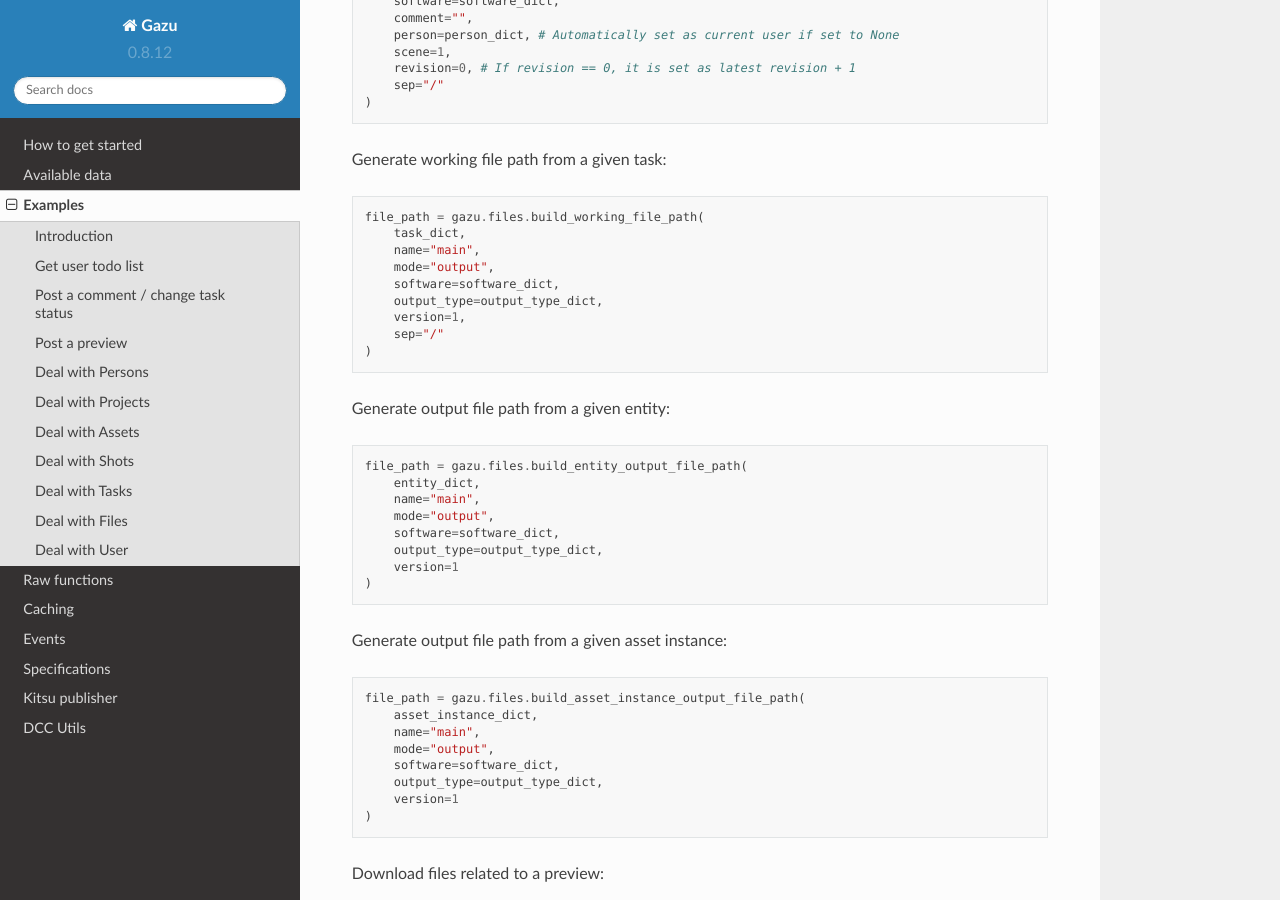
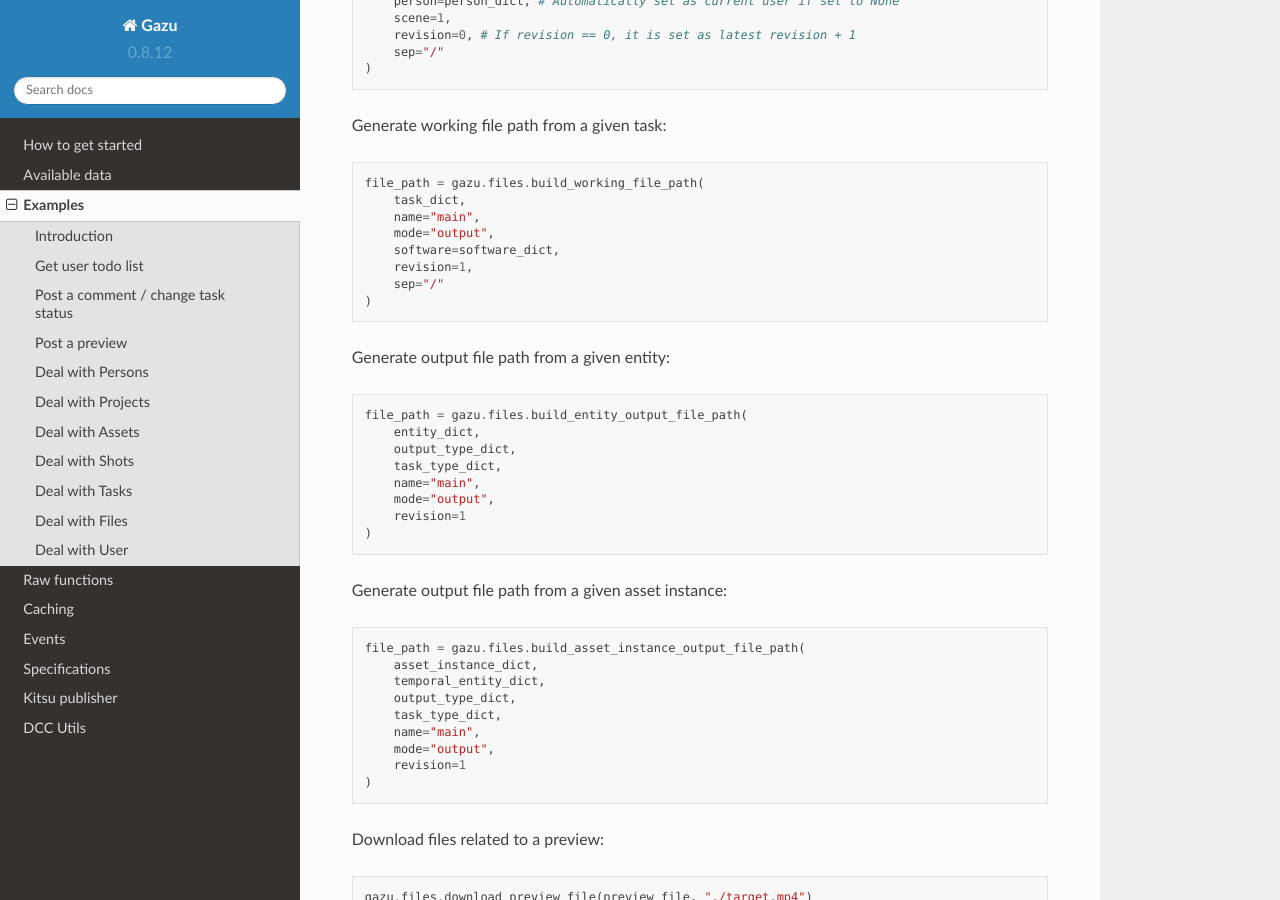
Before and after one commit to cgwire/gazu, a Sphinx documentation site: the page built from docs/source/examples.md, in a window 1280 px wide and 900 px high, scrolled down 8457 px. Built offline with Sphinx 7.4.7 and the Read the Docs theme 2.0.0, drawn with Linux system fonts in a browser that asks for light colours.

Commit message:
Fix files examples

````diff
--- a/docs/source/examples.md
+++ b/docs/source/examples.md
@@ -396,9 +396,8 @@ output_file = gazu.files.new_entity_output_file(
     person=person_dict, # author
     revision=1,
     nb_elements=1, # change it only for image sequences
-    representation="ob"
+    representation="ob",
     sep="/"
-
 )
 
 output_file = gazu.files.new_asset_instance_output_file(
@@ -410,9 +409,8 @@ output_file = gazu.files.new_asset_instance_output_file(
     person=person_dict, # author
     revision=1,
     nb_elements=1, # change it only for image sequences
-    representation="ob"
+    representation="ob",
     sep="/"
-
 )
 ```
 
@@ -461,8 +459,7 @@ file_path = gazu.files.build_working_file_path(
     name="main",
     mode="output",
     software=software_dict,
-    output_type=output_type_dict,
-    version=1,
+    revision=1,
     sep="/"
 )
 ```
@@ -472,11 +469,11 @@ Generate output file path from a given entity:
 ```python
 file_path = gazu.files.build_entity_output_file_path(
     entity_dict,
+    output_type_dict,
+    task_type_dict,
     name="main",
     mode="output",
-    software=software_dict,
-    output_type=output_type_dict,
-    version=1
+    revision=1
 )
 ```
 
@@ -485,11 +482,12 @@ Generate output file path from a given asset instance:
 ```python
 file_path = gazu.files.build_asset_instance_output_file_path(
     asset_instance_dict,
+    temporal_entity_dict,
+    output_type_dict,
+    task_type_dict,
     name="main",
     mode="output",
-    software=software_dict,
-    output_type=output_type_dict,
-    version=1
+    revision=1
 )
 ```
 
````
